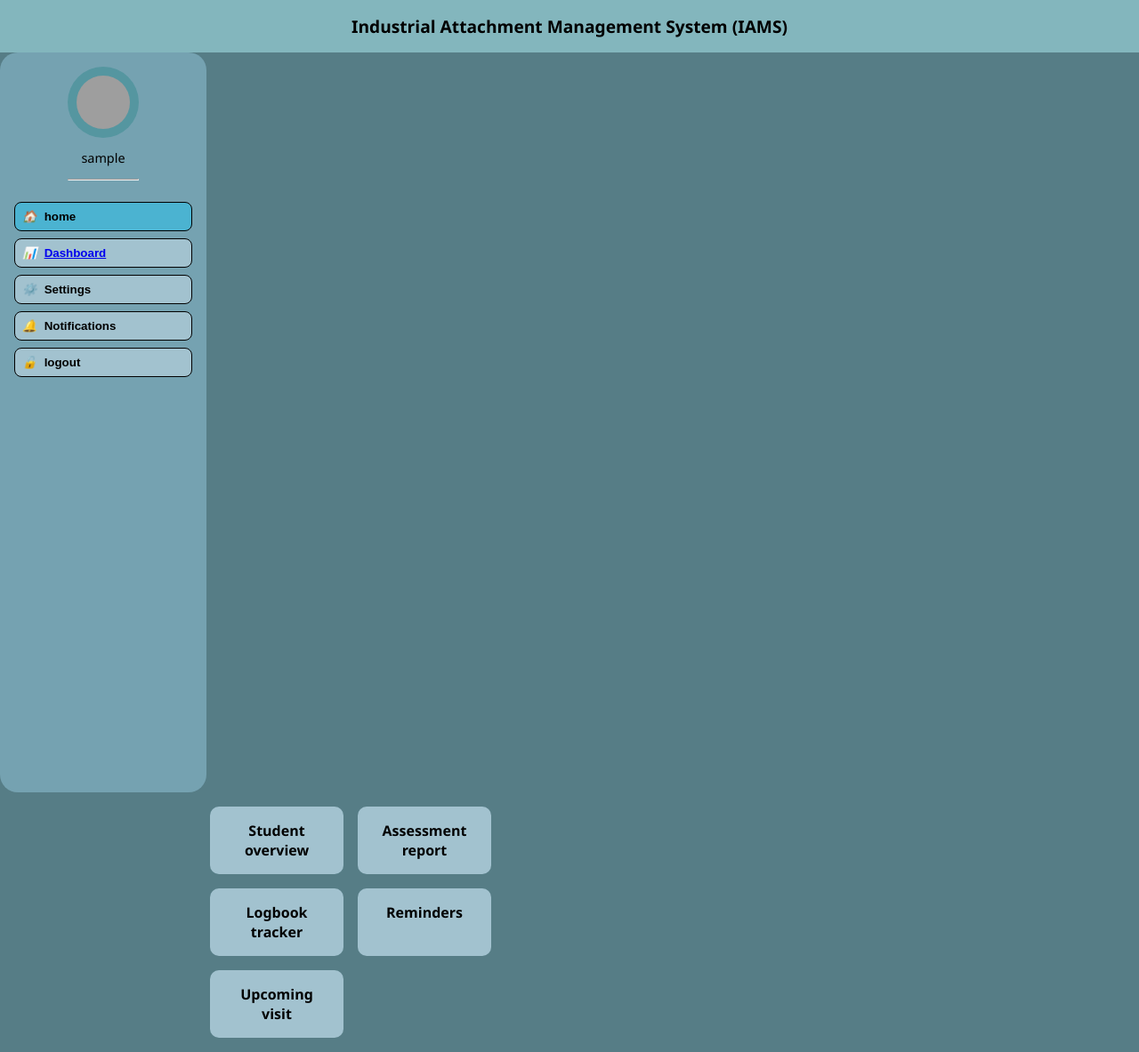
After one commit to PrinceCuber/csi341-assignment, a PHP site: page /Views/home.php in a window 1280 px wide. The commit adds this page. Shown: the whole page at 89% size. Run offline with PHP 8.4, Linux system fonts and the light colour scheme; the visitor is signed in with stand-in values (Sample User, id 1); grey boxes are pictures that could not be loaded.

Commit message:
student stuff

```diff
--- /dev/null
+++ b/Views/home.php
@@ -0,0 +1,51 @@
+<?php
+session_start();
+
+if(!isset($_SESSION['user_id'])) {
+  header("Location: student-login.html");
+  exit();
+}
+
+$user_id = $_SESSION['user_id'];
+$username = $_SESSION['username'];
+$email = $_SESSION['email'];
+
+
+?>
+<!DOCTYPE html>
+<html lang="en">
+<head>
+  <meta charset="UTF-8">
+  <title>IAMS Dashboard</title>
+  <link rel="stylesheet" href="/public/css/dashboard.css">
+</head>
+<body>
+  <div class="container">
+    <header class="header">Industrial Attachment Management System (IAMS)</header>
+
+    <aside class="sidebar">
+      <div class="user-profile">
+        <img src="user-icon.png" alt="User icon" class="profile-pic">
+        <p class="user-name"><?php echo $username ?></p>
+        <hr>
+      </div>
+
+      <nav class="nav-menu">
+        <button class="nav-btn active"><i class="icon">🏠</i> home</button>
+        <button class="nav-btn"><i class="icon">📊</i><a href="dashboard.php">Dashboard</a> </button>
+        <button class="nav-btn"><i class="icon">⚙️</i> Settings</button>
+        <button class="nav-btn"><i class="icon">🔔</i> Notifications</button>
+        <button class="nav-btn"><i class="icon">🔓</i> logout</button>
+      </nav>
+    </aside>
+
+    <main class="main-content">
+      <div class="card">Student overview</div>
+      <div class="card">Assessment report</div>
+      <div class="card">Logbook tracker</div>
+      <div class="card">Reminders</div>
+      <div class="card">Upcoming visit</div>
+    </main>
+  </div>
+</body>
+</html>
--- a/index.html
+++ b/index.html
@@ -7,7 +7,7 @@
     <title>Student Attachment Registration Form</title>
   </head>
   <body>
-    <a href="student-login.html">Login</a>
-    <a href="student-signup.html">Sign up</a>
+    <a href="Views/student-login.html">Login</a>
+    <a href="Views/student-signup.html">Sign up</a>
   </body>
 </html>
--- /dev/null
+++ b/public/css/dashboard.css
@@ -0,0 +1,91 @@
+body {
+    margin: 0;
+    font-family: 'Segoe UI', sans-serif;
+    background-color: #567D86;
+    color: #000;
+  }
+
+  .container {
+    display: flex;
+    flex-direction: column;
+    height: 100vh;
+  }
+
+  .header {
+    background-color: #83B6BD;
+    text-align: center;
+    padding: 1rem;
+    font-size: 1.2rem;
+    font-weight: bold;
+  }
+
+  .sidebar {
+    background-color: #75A2B1;
+    width: 200px;
+    padding: 1rem;
+    flex-shrink: 0;
+    display: flex;
+    flex-direction: column;
+    align-items: center;
+    border-radius: 20px;
+    height: 100%;
+  }
+
+  .user-profile {
+    text-align: center;
+  }
+
+  .profile-pic {
+    width: 60px;
+    height: 60px;
+    border-radius: 50%;
+    background: #5596A0;
+    padding: 10px;
+  }
+
+  .user-name {
+    margin-top: 0.5rem;
+    font-size: 0.9rem;
+  }
+
+  .nav-menu {
+    margin-top: 1rem;
+    display: flex;
+    flex-direction: column;
+    gap: 0.5rem;
+    width: 100%;
+  }
+
+  .nav-btn {
+    background: #A2C2CF;
+    border: 1px solid #000;
+    border-radius: 8px;
+    padding: 0.5rem;
+    text-align: left;
+    cursor: pointer;
+    font-weight: bold;
+    display: flex;
+    align-items: center;
+    gap: 0.5rem;
+  }
+
+  .nav-btn.active {
+    background: #4BB3D1;
+    color: black;
+  }
+
+  .main-content {
+    display: grid;
+    grid-template-columns: repeat(2, 150px);
+    gap: 1rem;
+    padding: 1rem;
+    margin-left: 220px;
+  }
+
+  .card {
+    background: #A2C2CF;
+    padding: 1rem;
+    border-radius: 10px;
+    text-align: center;
+    font-weight: bold;
+  }
--- a/style.css
+++ b/public/css/style.css
@@ -51,3 +51,7 @@ p {
   text-align: center;
   margin-top: 1rem;
 }
+
+.error {
+  color: red;
+}
```
Also changed, not shown: Config/db.php (added, +30 -0 lines), Controllers/StudentController.php (added, +59 -0 lines), Models/Student.php (added, +62 -0 lines), Views/dashboard.php (added, +51 -0 lines), Views/student-signup.html (added, +34 -0 lines), dashboard.php (deleted, +0 -35 lines), routing.php (added, +57 -0 lines), student-login.php (deleted, +0 -56 lines), student-signup.html (deleted, +0 -19 lines), student-signup.php (deleted, +0 -55 lines), Views/settings.php (added), Views/student-login.html (renamed from student-login.html), 1 other file.
